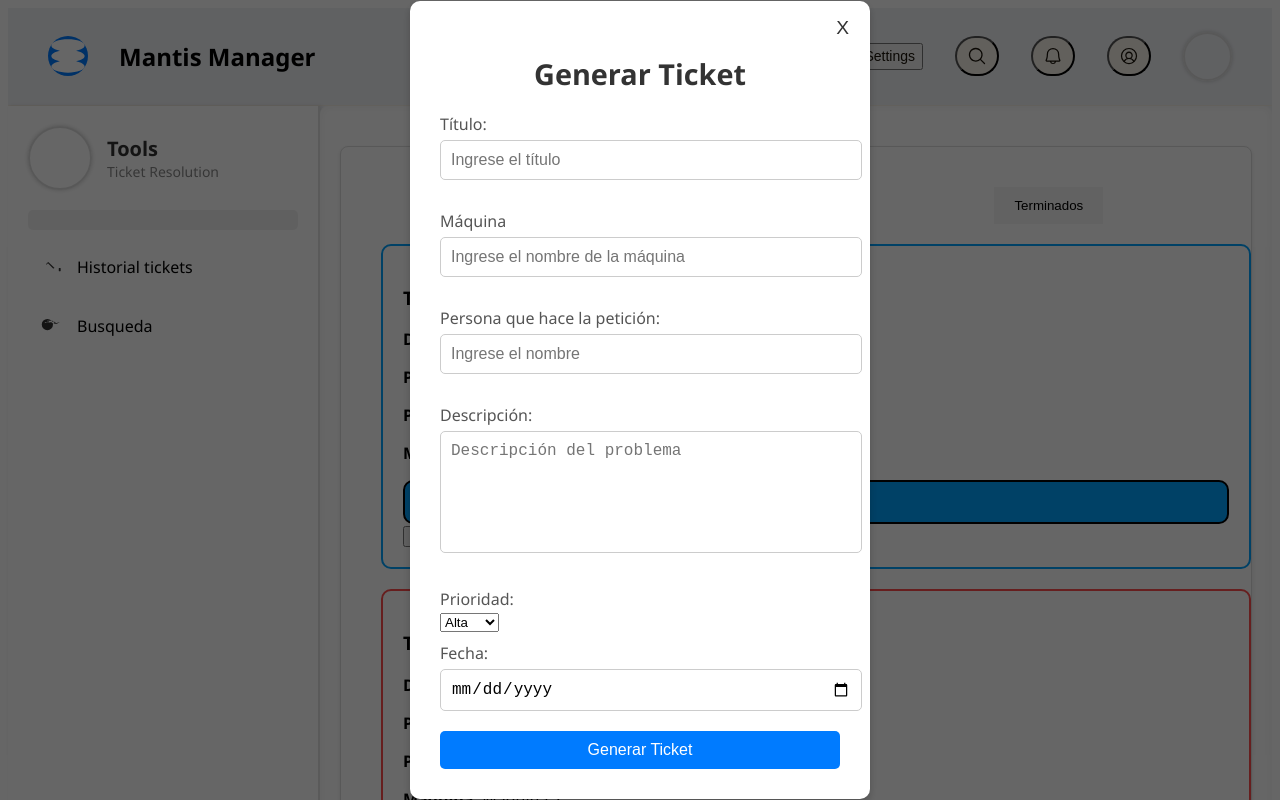
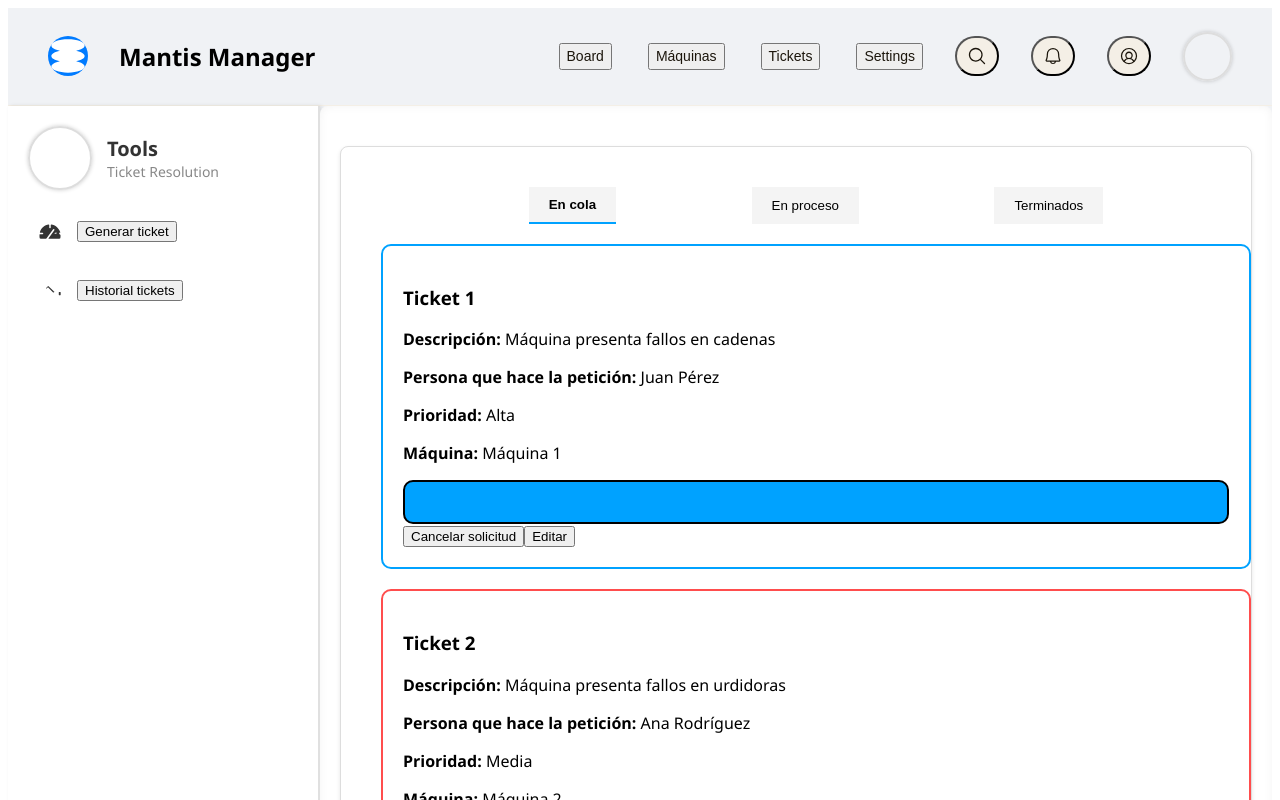
Before and after one commit to jmartinezgr/Mantis-Manager, a React (Vite) app in the folder client/Electron-interface/src/renderer/: page / in a window 1280 px wide. Both pictures are taken after a click on the button "Tickets". Shown: the top 800 px of the page. Built offline with nearby package versions, Linux system fonts and the light colour scheme.

Commit message:
feat: funcionalidad de generar historial

```diff
--- a/client/Electron-interface/package.json
+++ b/client/Electron-interface/package.json
@@ -21,7 +21,8 @@
     "@electron-toolkit/preload": "^3.0.1",
     "@electron-toolkit/utils": "^3.0.0",
     "electron-updater": "^6.1.7",
-    "react-beautiful-dnd": "^13.1.1"
+    "react-beautiful-dnd": "^13.1.1",
+    "react-table": "^7.8.0"
   },
   "devDependencies": {
     "@electron-toolkit/eslint-config": "^1.0.2",
--- a/client/Electron-interface/src/renderer/src/App.jsx
+++ b/client/Electron-interface/src/renderer/src/App.jsx
@@ -1,5 +1,5 @@
 import React from 'react';
-import Login from './components/login/login'; // Asegúrate de que la ruta sea correcta
+import Login from './components/login/login';
 import Layout from'./components/Layout/layout'
 const App = () => {
   return (<Layout/>)
--- a/client/Electron-interface/src/renderer/src/components/TicketsContent/SidebarTickets.jsx
+++ b/client/Electron-interface/src/renderer/src/components/TicketsContent/SidebarTickets.jsx
@@ -1,33 +1,33 @@
-import React,{useState} from "react";
+import React, { useState } from "react";
 import GenerarTickets from "../ToolsContents/GenerarTickets";
+import { useTicketContext } from "../context/ticketContext";
+import HistoryTable from "../historial/HistoryTable";
 
-const SidebarTickets=()=>{
-    const [IsOpen, SetOpen]=useState(true);
+const SidebarTickets = () => {
+  const [isOpen, setIsOpen] = useState(false);
+  const [showHistory, setShowHistory] = useState(false);
+  const { history } = useTicketContext();
 
-
-    const AbrirHerramienta = ()=>{
-        SetOpen(!IsOpen);
-
-    };
-    const CerrarHerramienta=()=>{
-
-
-        SetOpen(false);
+  const handleOpen = () => {
+    setIsOpen(!isOpen);
   };
 
+  const handleClose = () => {
+    setIsOpen(false);
+  };
 
+  const handleShowHistory = () => {
+    setShowHistory(true);
+  };
 
-
-
-
-
-
-
+  const handleCloseHistory = () => {
+    setShowHistory(false);
+  };
 
   return (
     <div className="sidebar-content">
       <div className="sidebar-item">
-            {!IsOpen && (
+        {!isOpen && (
           <>
             <div className="icon">
               <svg
@@ -40,13 +40,12 @@ const SidebarTickets=()=>{
                 <path d="M240,160v24a16,16,0,0,1-16,16H115.93a4,4,0,0,1-3.24-6.35L174.27,109a8.21,8.21,0,0,0-1.37-11.3,8,8,0,0,0-11.37,1.61l-72,99.06A4,4,0,0,1,86.25,200H32a16,16,0,0,1-16-16V161.13c0-1.79,0-3.57.13-5.33a4,4,0,0,1,4-3.8H48a8,8,0,0,0,8-8.53A8.17,8.17,0,0,0,47.73,136H23.92a4,4,0,0,1-3.87-5c12-43.84,49.66-77.13,95.52-82.28a4,4,0,0,1,4.43,4V80a8,8,0,0,0,8.53,8A8.17,8.17,0,0,0,136,79.73V52.67a4,4,0,0,1,4.12-4.12c45.81,5.08,83.8,39.71,97.82,82.78a4,4,0,0,1-3.87,5H184.8a8,8,0,0,0-8.53,8.53A8.17,8.17,0,0,0,192,104H216a4,4,0,0,1,4,3.8C220,156.56,240,160,240,160Z"></path>
               </svg>
             </div>
-                <button onClick={AbrirHerramienta}>
-                  <span>Generar ticket </span>
+            <button onClick={handleOpen}>
+              <span>Generar ticket</span>
             </button>
           </>
         )}
-
-            <div>{IsOpen && <GenerarTickets CerrarHerramienta={CerrarHerramienta} />}</div>
+        <div>{isOpen && <GenerarTickets CerrarHerramienta={handleClose} />}</div>
       </div>
 
       <div className="sidebar-item">
@@ -62,26 +61,16 @@ const SidebarTickets=()=>{
             <path d="M179.74,141.62,112.12,76.48a4,4,0,0,0-5.55-.37A3.94,3.94,0,0,0,105.37,76L87.26,94.8a4,4,0,0,0-.36,5.54,3.94,3.94,0,0,0,5.55.37l10.78-10.86a4,4,0,0,1,5.55.36l55.29,55.9A4,4,0,0,0,168,142.3a3.94,3.94,0,0,0,.37-5.55Z"></path>
           </svg>
         </div>
-            <span>Historial tickets </span>
+        <button onClick={handleShowHistory}>
+          <span>Historial tickets</span>
+        </button>
       </div>
 
-          <div className="sidebar-item">
-            <div className="icon">
-              <svg
-                xmlns="http://www.w3.org/2000/svg"
-                width="24px"
-                height="24px"
-                fill="currentColor"
-                viewBox="0 0 256 256"
-              >
-                <path d="M100,52a60,60,0,1,0,60,60A60.07,60.07,0,0,0,100,52Zm20,85.48V96H84v-9.44a2,2,0,0,1,2-2h34a2,2,0,0,1,2,2V96H84v6.08A2,2,0,0,1,84,104h34V138.48A12,12,0,0,1,120,137.48ZM72,96v-4a4,4,0,0,1,4-4H92a4,4,0,0,1,4,4v4Zm112,4v-4a4,4,0,0,0-4-4H172a4,4,0,0,0-4,4v4Zm24-10.08V96h-20v-4a4,4,0,0,0-4-4h-12a4,4,0,0,0-4,4v4h-20v-6.08a2,2,0,0,0-2-2H98a2,2,0,0,0-2,2V96h20V76H96V72h60v4h20v4h-20v16h20v6.08a2,2,0,0,0,2,2h28a2,2,0,0,0,2-2V96h20v-4Z"></path>
-              </svg>
-            </div>
-            <span>Busqueda</span>
-          </div>
+      {showHistory && (
+        <HistoryTable data={history} onClose={handleCloseHistory} />
+      )}
     </div>
   );
+};
 
-}
-
-export default SidebarTickets
+export default SidebarTickets;
--- a/client/Electron-interface/src/renderer/src/components/ToolsContents/GenerarTickets.jsx
+++ b/client/Electron-interface/src/renderer/src/components/ToolsContents/GenerarTickets.jsx
@@ -4,7 +4,7 @@ import './Tools.css';
 
 const GenerarTickets = ({ CerrarHerramienta }) => {
   const [ticket, setTicket] = useState({
-    title: "",        // Campo añadido para título
+    title: "",
     description: "",
     persona: "",
     date: "",
@@ -25,12 +25,12 @@ const GenerarTickets = ({ CerrarHerramienta }) => {
   const generarTicket = () => {
     const newTicket = {
       id: Date.now(),
-      title: ticket.title,          // Asegúrate de que el título se está enviando
+      title: ticket.title,
       description: ticket.description,
       date: ticket.date,
       priority: ticket.prioridad,
-      person: ticket.persona,       // Propiedad corregida
-      machine: ticket.maquina,      // Propiedad corregida
+      person: ticket.persona,
+      machine: ticket.maquina,
       color: "#ffcc00",
     };
 
@@ -90,7 +90,7 @@ const GenerarTickets = ({ CerrarHerramienta }) => {
         <select
           id="prioridad"
           name="prioridad"
-          value={ticket.prioridad}     // Asegurarte de que el select está controlado
+          value={ticket.prioridad}
           onChange={handleInputChange}
         >
           <option value="Alta">Alta</option>
--- a/client/Electron-interface/src/renderer/src/components/ToolsContents/Tools.css
+++ b/client/Electron-interface/src/renderer/src/components/ToolsContents/Tools.css
@@ -1,4 +1,4 @@
-/* Estilos generales para centrar el formulario */
+
 .ticket-container {
     position: fixed;
     top: 0;
@@ -8,17 +8,17 @@
     display: flex;
     justify-content: center;
     align-items: center;
-    background-color: rgba(0, 0, 0, 0.6); /* Fondo semitransparente */
+    background-color: rgba(0, 0, 0, 0.6);
     z-index: 1000;
   }
 
   .ticket-form {
-    background-color: #fff; /* Fondo blanco para el formulario */
+    background-color: #fff;
     padding: 30px;
     border-radius: 10px;
     width: 400px;
     box-shadow: 0 4px 8px rgba(0, 0, 0, 0.2); /* Sombra para el formulario */
-    position: relative; /* Relativo para posicionar la "X" */
+    position: relative;
   }
 
   .ticket-title {
--- /dev/null
+++ b/client/Electron-interface/src/renderer/src/components/historial/HistoryTable.jsx
@@ -0,0 +1,56 @@
+import React from 'react';
+import { useTable } from 'react-table';
+import "./TicketHistory.css"
+
+const HistoryTable = ({ data, onClose }) => {
+  const columns = React.useMemo(() => [
+    {
+      Header: 'Fecha',
+      accessor: 'date',
+    },
+    {
+      Header: 'ID del Ticket',
+      accessor: 'ticketId',
+    },
+    {
+      Header: 'Acción',
+      accessor: 'action',
+    },
+  ], []);
+
+  const { getTableProps, getTableBodyProps, headerGroups, rows, prepareRow } = useTable({ columns, data });
+
+  return (
+    <div className="history-modal">
+      <div className="history-table">
+        <button onClick={onClose} className="close-btn">X</button>
+        <h2>Historial de Tickets</h2>
+        <table {...getTableProps()}>
+          <thead>
+            {headerGroups.map(headerGroup => (
+              <tr {...headerGroup.getHeaderGroupProps()}>
+                {headerGroup.headers.map(column => (
+                  <th {...column.getHeaderProps()}>{column.render('Header')}</th>
+                ))}
+              </tr>
+            ))}
+          </thead>
+          <tbody {...getTableBodyProps()}>
+            {rows.map(row => {
+              prepareRow(row);
+              return (
+                <tr {...row.getRowProps()}>
+                  {row.cells.map(cell => (
+                    <td {...cell.getCellProps()}>{cell.render('Cell')}</td>
+                  ))}
+                </tr>
+              );
+            })}
+          </tbody>
+        </table>
+      </div>
+    </div>
+  );
+};
+
+export default HistoryTable;
--- /dev/null
+++ b/client/Electron-interface/src/renderer/src/components/historial/TicketHistory.css
@@ -0,0 +1,33 @@
+/* Asegúrate de ajustar el archivo CSS  */
+.history-modal {
+    position: fixed;
+    top: 0;
+    left: 0;
+    right: 0;
+    bottom: 0;
+    background: rgba(0, 0, 0, 0.5); /* Fondo semi-transparente */
+    display: flex;
+    justify-content: center;
+    align-items: center;
+    z-index: 1000; /* */
+  }
+
+  .history-table {
+    background: white;
+    padding: 20px;
+    border-radius: 8px;
+    box-shadow: 0 4px 6px rgba(0, 0, 0, 0.1);
+    max-width: 90%;
+    max-height: 80%;
+    overflow: auto;
+  }
+
+  .close-btn {
+
+    top: 10px;
+    right: 10px;
+    background: none;
+    border: none;
+    font-size: 18px;
+    cursor: pointer;
+  }
```
Also changed, not shown: client/Electron-interface/src/renderer/src/components/context/ticketContext.jsx (+12 -1 lines), 1 other file (tests, documents, lock files or other folders). Lines whose indentation alone changed are shown as unchanged.
